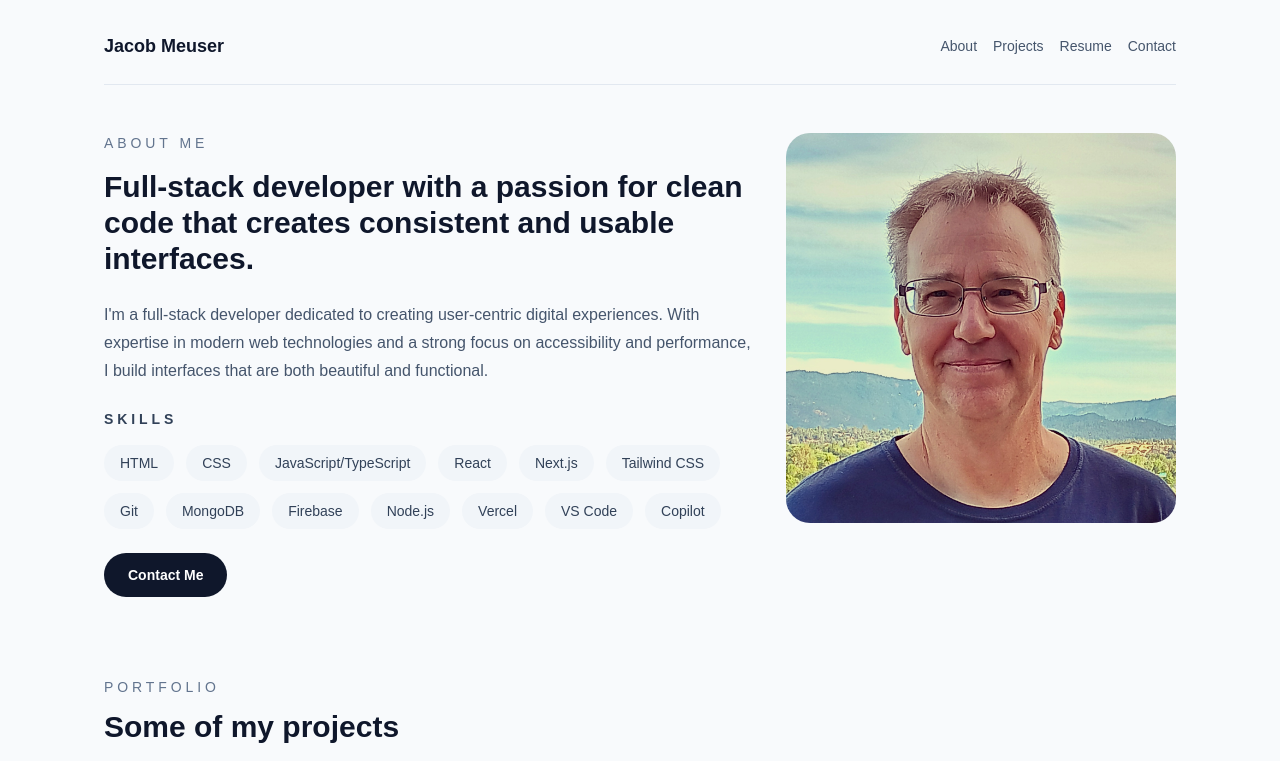
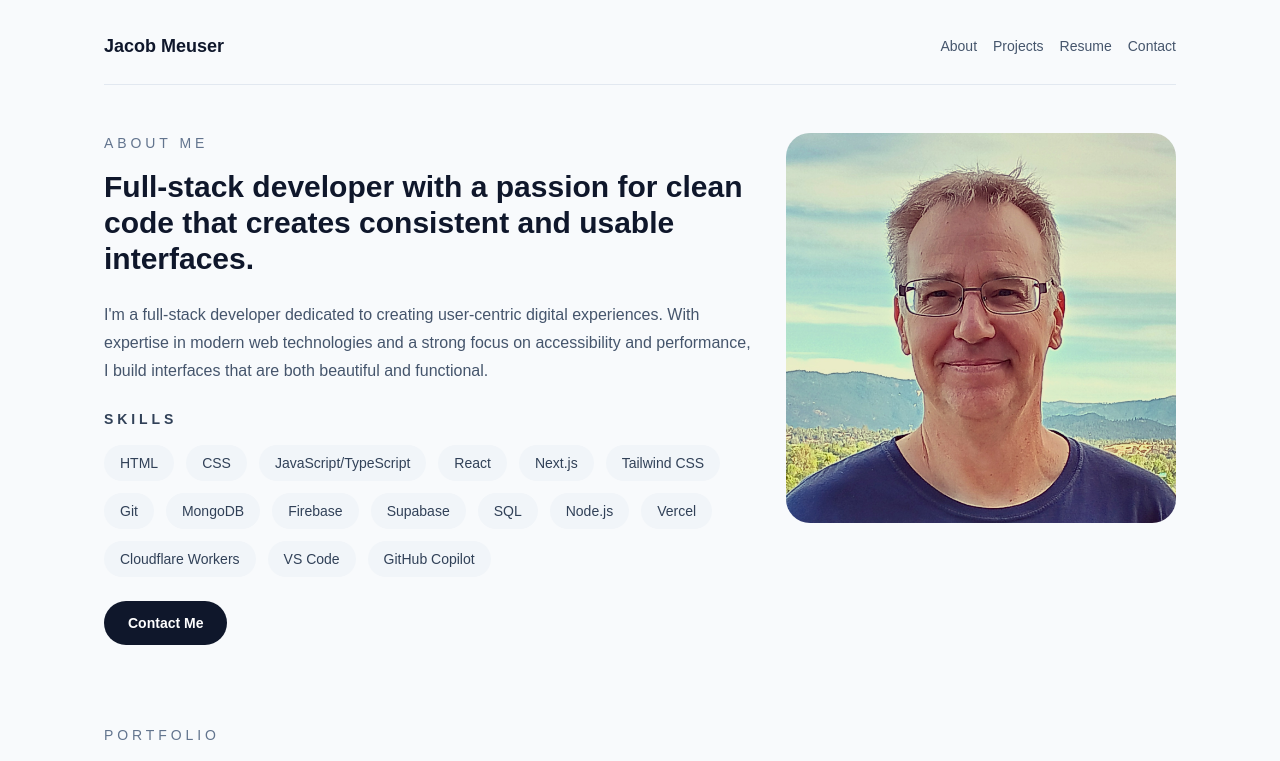
Before and after one commit to jakemsr/nextjs-portfolio, a Next.js app: page / in a window 1280 px wide. Shown: the top 761 px of the page. Built offline with nearby package versions, Linux system fonts and the light colour scheme.

Commit message:
feat: More skills

```diff
--- a/app/page.tsx
+++ b/app/page.tsx
@@ -13,10 +13,13 @@ const skills = [
   'Git',
   'MongoDB',
   'Firebase',
+  'Supabase',
+  'SQL',
   'Node.js',
   'Vercel',
+  'Cloudflare Workers',
   'VS Code',
-  'Copilot'
+  'GitHub Copilot'
 ];
 
 const projects = [
```
